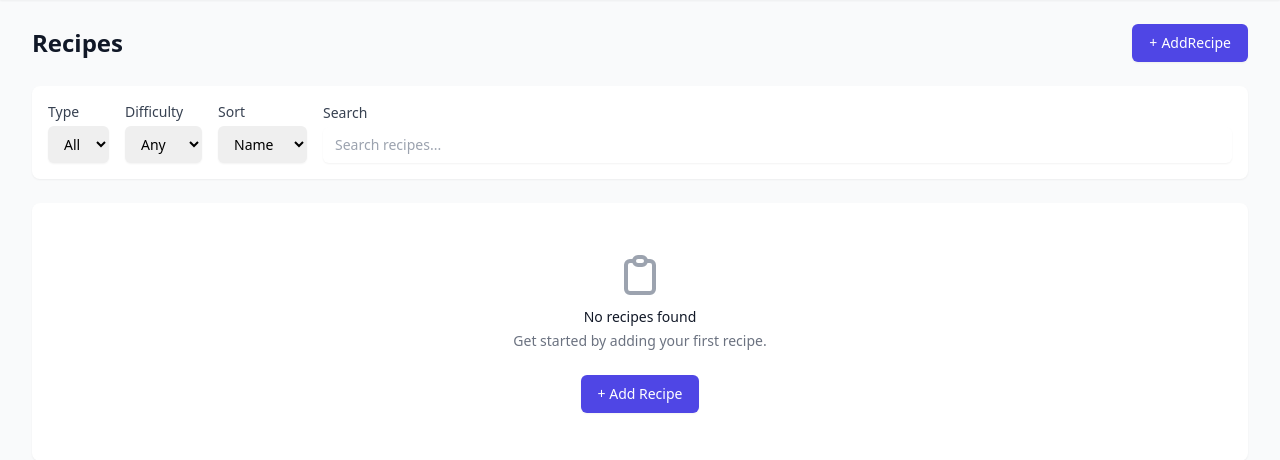
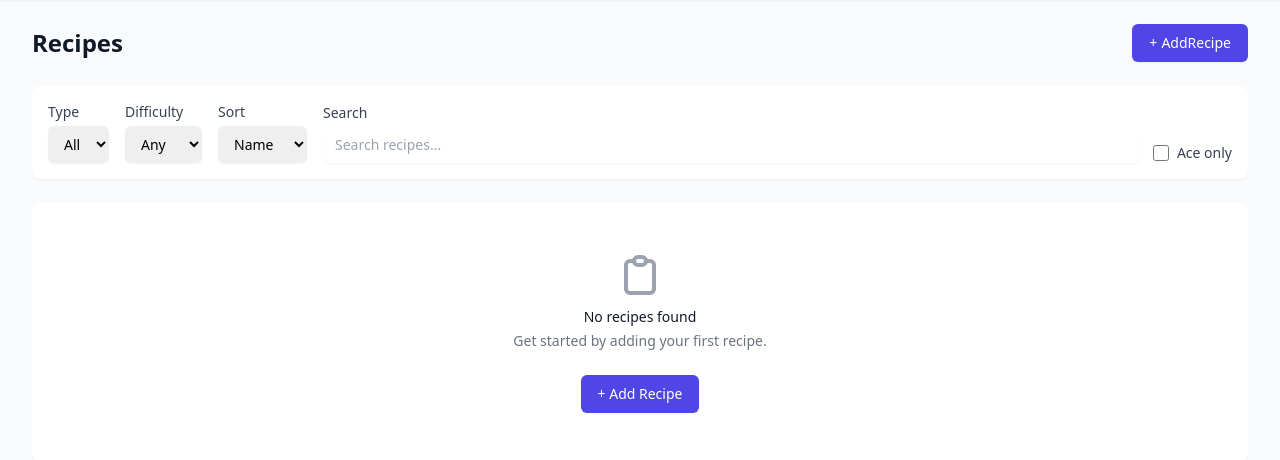
Before and after one commit to yulqen/mealplanner, a Django app: page /recipes/ in a window 1280 px wide. Shown: the part 64-524 px from the top of the page. Run offline with Django 5.2, Linux system fonts and the light colour scheme; the visitor is signed in with stand-in values (Sample User, id 1); data that the repository does not hold is empty; some libraries are stand-ins or nearby versions.

Commit message:
feat: Add 'ace tag' feature to recipes
Introduces an `ace_tag` boolean field to the Recipe model, allowing users to mark recipes as favorites.

- Adds `ace_tag` field to `Recipe` model via migration.
- Implements UI components for displaying the ace tag on recipe cards and detail pages.
- Enables toggling of the ace tag on recipe detail pages using HTMX.
- Adds a filter option to the recipe list page to display only 'ace tagged' recipes.
- Introduces `recipe_toggle_ace` view and URL for HTMX interaction.

```diff
--- a/core/models.py
+++ b/core/models.py
@@ -106,6 +106,9 @@ class Recipe(models.Model):
     )
     is_archived = models.BooleanField(
         default=False, help_text="Hidden from active recipe lists"
+    )
+    ace_tag = models.BooleanField(
+        default=False, help_text="Marked as a favourite recipe"
     )
     created_at = models.DateTimeField(auto_now_add=True)
     updated_at = models.DateTimeField(auto_now=True)
--- a/core/templates/components/recipe_list_items.html
+++ b/core/templates/components/recipe_list_items.html
@@ -25,6 +25,9 @@
                         {% endfor %}
                     </span>
                     {% endif %}
+
+                    <!-- Ace Tag (display only, no toggle on list page) -->
+                    {% include "components/recipe_ace_tag_card.html" %}
                 </div>
 
                 <!-- Stats -->
--- a/core/templates/core/recipe_detail.html
+++ b/core/templates/core/recipe_detail.html
@@ -40,6 +40,11 @@
                     <span class="ml-1 text-xs sm:text-sm">{{ recipe.get_difficulty_display }}</span>
                 </span>
                 {% endif %}
+
+                <!-- Ace Tag -->
+                <div id="ace-tag-wrapper">
+                    {% include "components/recipe_ace_tag_detail.html" %}
+                </div>
             </div>
         </div>
 
--- a/core/templates/core/recipe_list.html
+++ b/core/templates/core/recipe_list.html
@@ -21,16 +21,29 @@
               hx-push-url="true"
               class="space-y-3 sm:space-y-0 sm:flex sm:flex-wrap sm:gap-4 sm:items-end">
 
-            <!-- Search - First on mobile -->
-            <div class="w-full sm:flex-1 sm:min-w-[200px] sm:order-last">
-                <label for="search-input" class="block text-xs sm:text-sm font-medium text-gray-700 mb-1">Search</label>
-                <input type="text" id="search-input" name="search" value="{{ current_search }}"
-                       placeholder="Search recipes..."
-                       class="block w-full rounded-md border-gray-300 shadow-sm focus:border-indigo-500 focus:ring-indigo-500 text-base sm:text-sm px-3 py-2">
+            <!-- Search + Ace Filter row -->
+            <div class="flex gap-2 sm:gap-3 sm:flex-1 sm:min-w-[200px] sm:order-last items-end">
+                <!-- Search -->
+                <div class="flex-1">
+                    <label for="search-input" class="block text-xs sm:text-sm font-medium text-gray-700 mb-1">Search</label>
+                    <input type="text" id="search-input" name="search" value="{{ current_search }}"
+                           placeholder="Search recipes..."
+                           class="block w-full rounded-md border-gray-300 shadow-sm focus:border-indigo-500 focus:ring-indigo-500 text-base sm:text-sm px-3 py-2">
+                </div>
+
+                <!-- Ace Tag Filter -->
+                <div class="pb-0.5 sm:pb-0">
+                    <label class="flex items-center cursor-pointer">
+                        <input type="checkbox" name="ace_tag" value="1"
+                               {% if current_ace_tag %}checked{% endif %}
+                               class="rounded border-gray-300 text-amber-500 focus:ring-amber-500 h-4 w-4">
+                        <span class="ml-2 text-xs sm:text-sm font-medium text-gray-700">Ace only</span>
+                    </label>
+                </div>
             </div>
 
             <!-- Filter row on mobile -->
-            <div class="grid grid-cols-3 gap-2 sm:contents">
+            <div class="grid grid-cols-2 gap-2 sm:contents">
                 <!-- Meal Type Filter -->
                 <div>
                     <label for="meal_type" class="block text-xs sm:text-sm font-medium text-gray-700 mb-1">Type</label>
--- a/core/urls.py
+++ b/core/urls.py
@@ -11,6 +11,7 @@ urlpatterns = [
     path("recipes/<int:pk>/", views.recipe_detail, name="recipe_detail"),
     path("recipes/<int:pk>/edit/", views.recipe_edit, name="recipe_edit"),
     path("recipes/<int:pk>/delete/", views.recipe_delete, name="recipe_delete"),
+    path("recipes/<int:pk>/toggle-ace/", views.recipe_toggle_ace, name="recipe_toggle_ace"),
     # Ingredients
     path("ingredients/", views.ingredient_list, name="ingredient_list"),
     path("ingredients/new/", views.ingredient_create, name="ingredient_create"),
--- a/core/views.py
+++ b/core/views.py
@@ -4,6 +4,7 @@ from django.contrib.auth import logout as auth_logout
 from django.contrib.auth.decorators import login_required
 from django.db.models import Count, Max, Prefetch
 from django.shortcuts import get_object_or_404, redirect, render
+from django.views.decorators.csrf import csrf_exempt
 
 from .forms import IngredientForm, RecipeForm, RecipeIngredientFormSet, WeekPlanForm
 from .models import Ingredient, MealType, PlannedMeal, Recipe, RecipeIngredient, ShoppingCategory, ShoppingList, WeekPlan
@@ -43,6 +44,11 @@ def recipe_list(request):
     if difficulty:
         recipes = recipes.filter(difficulty=difficulty)
 
+    # Filter by ace tag
+    ace_tag = request.GET.get("ace_tag")
+    if ace_tag:
+        recipes = recipes.filter(ace_tag=True)
+
     # Search by name
     search = request.GET.get("search", "").strip()
     if search:
@@ -64,6 +70,7 @@ def recipe_list(request):
         "meal_types": meal_types,
         "current_meal_type": meal_type_id,
         "current_difficulty": difficulty,
+        "current_ace_tag": ace_tag,
         "current_search": search,
         "current_sort": sort,
     }
@@ -867,3 +874,21 @@ def shopping_edit_category(request, pk, item_pk):
         "categories": ShoppingCategory.objects.all(),
     }
     return render(request, "components/shopping_item_category_modal.html", context)
+
+
+@login_required
+@csrf_exempt
+def recipe_toggle_ace(request, pk):
+    """HTMX endpoint to toggle ace tag on a recipe."""
+    recipe = get_object_or_404(Recipe, pk=pk)
+    recipe.ace_tag = not recipe.ace_tag
+    recipe.save()
+
+    context = {"recipe": recipe}
+
+    if request.headers.get("HX-Request"):
+        if "card" in request.GET:
+            return render(request, "components/recipe_ace_tag_card.html", context)
+        return render(request, "components/recipe_ace_tag_detail.html", context)
+
+    return redirect("recipe_detail", pk=pk)
--- a/templates/base.html
+++ b/templates/base.html
@@ -3,6 +3,7 @@
 <head>
     <meta charset="UTF-8">
     <meta name="viewport" content="width=device-width, initial-scale=1.0">
+    <meta name="csrf-token" content="{{ csrf_token }}">
     <title>{% block title %}Meal Planner{% endblock %}</title>
     <script src="https://unpkg.com/htmx.org@2.0.4"></script>
     <script src="https://cdn.tailwindcss.com"></script>
```
Also changed, not shown: core/templates/components/recipe_ace_tag_card.html (added, +9 -0 lines), core/templates/components/recipe_ace_tag_detail.html (added, +15 -0 lines), core/migrations/0008_recipe_ace_tag.py (added).
